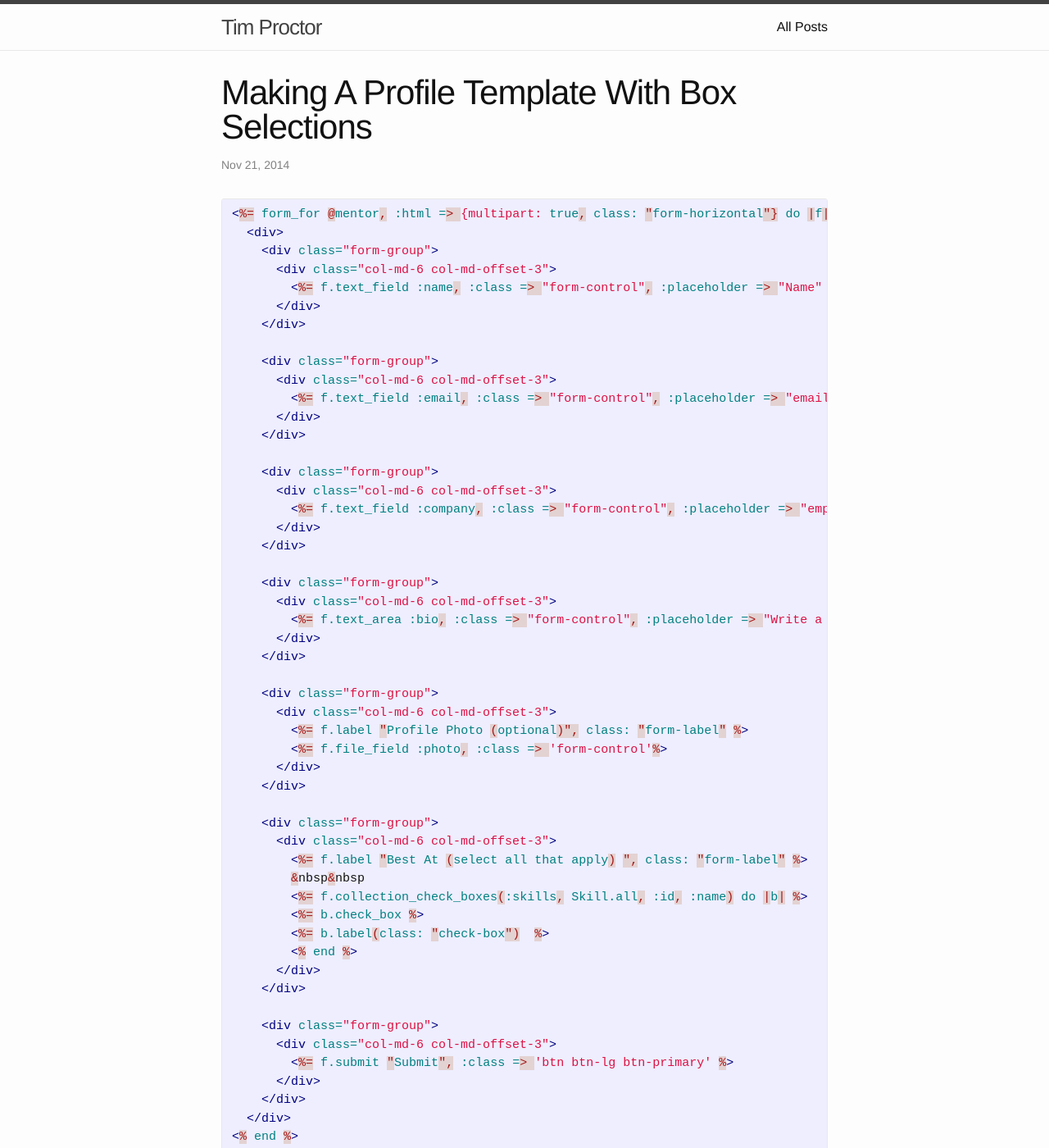
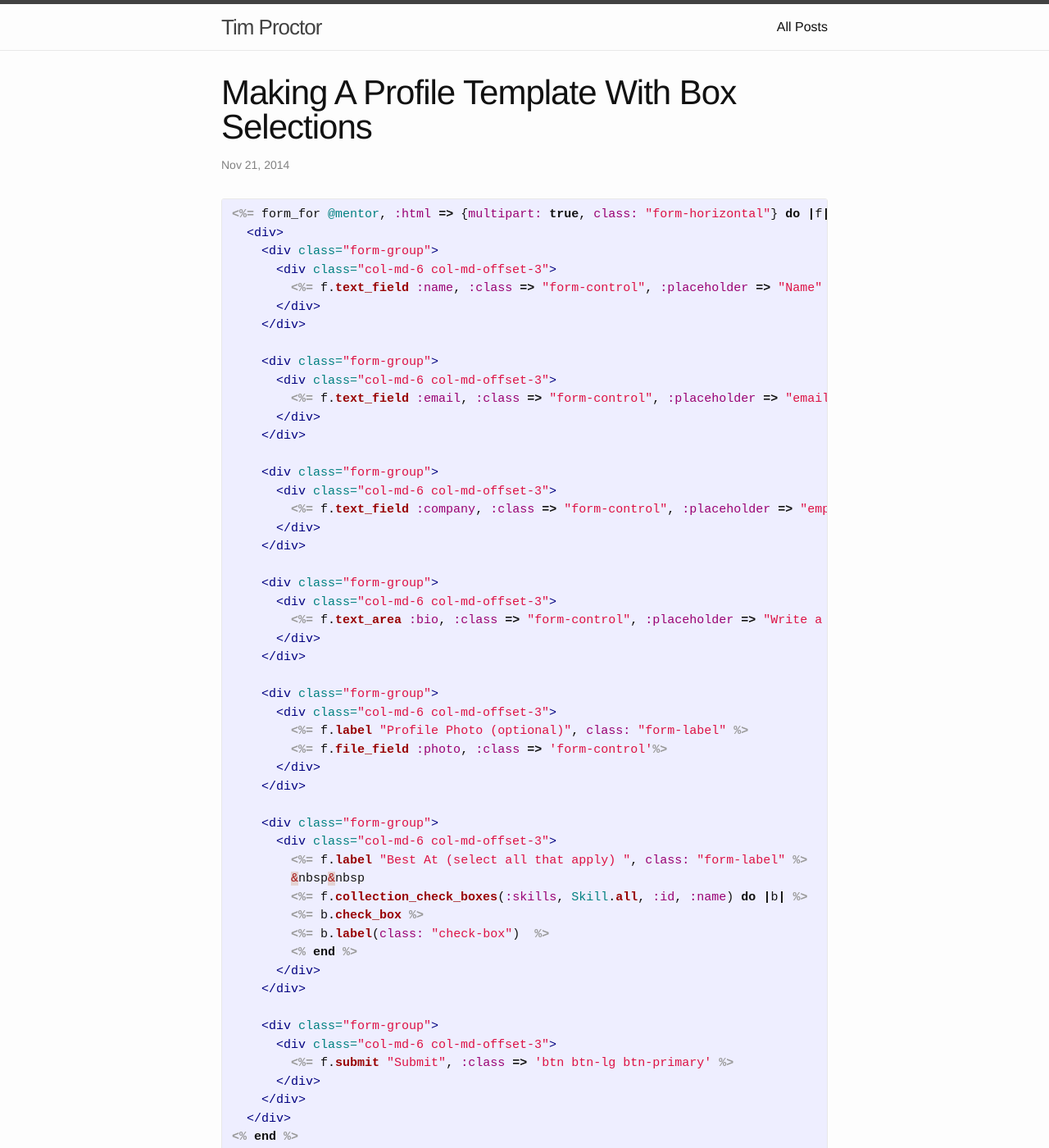
Before and after one commit to timproctor/timproctor.github.io, a Jekyll site: the page built from _posts/2014-11-21-making-a-profile-template-with-box-selections.markdown, in a window 1280 px wide and 1400 px high. Shown: the whole window at 82% size. Built offline with Jekyll 4.4.1, drawn with Linux system fonts in a browser that asks for light colours.

Commit message:
possible fix to template

```diff
--- a/_posts/2014-11-21-making-a-profile-template-with-box-selections.markdown
+++ b/_posts/2014-11-21-making-a-profile-template-with-box-selections.markdown
@@ -5,7 +5,7 @@ date: 2014-11-21 09:59:51 -0700
 categories: front-end making-forms code
 ---
 
-{% highlight HTML %}
+{% highlight erb %}
 <%= form_for @mentor, :html => {multipart: true, class: "form-horizontal"} do |f| %>
   <div>
     <div class="form-group">
```
